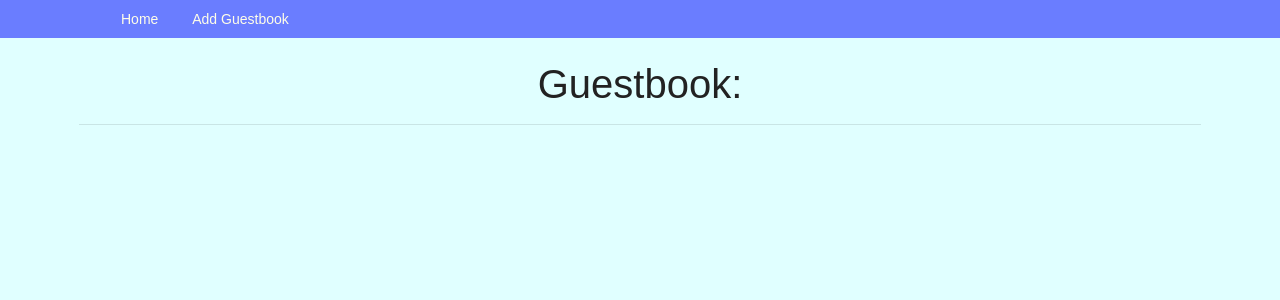
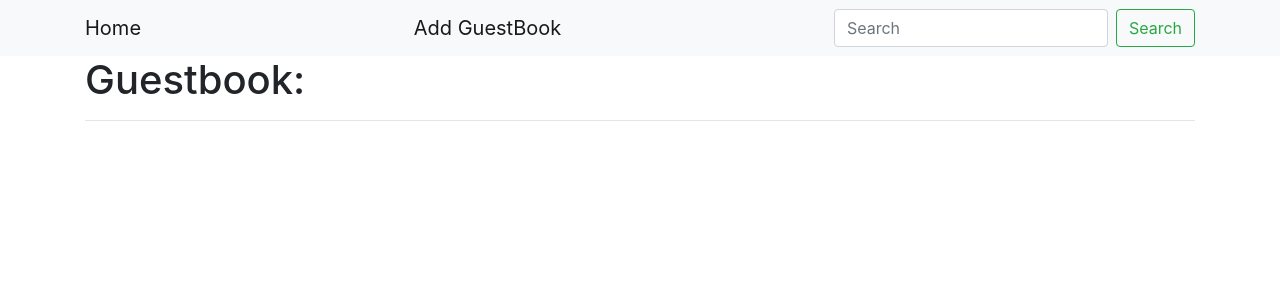
Before and after one commit to xislam/python_4_Exam_6_islam_nurdinov, a Django app: page / in a window 1280 px wide. Shown: the top 300 px of the page. Run offline with Django 3.2, Linux system fonts and the light colour scheme; data that the repository does not hold is empty; some libraries are stand-ins or nearby versions.

Commit message:
Сделан поеск сделан форма дя поеска

```diff
--- a/source/main/urls.py
+++ b/source/main/urls.py
@@ -24,5 +24,5 @@ urlpatterns = [
     path('status/add/', guestbook_create_view, name='guestbook_add'),
     path('guestbook/<int:pk>/edit/', guestbook_update_view, name='guestbook_update'),
     path('guestbook/<int:pk>/delete/', guestbook_delete_view, name='guestbook_delete'),
-    # path('task/<str:description>/search/', guestbook_seacrh, name='guestbook_seacrh')
+    path('search/', guestbook_seacrh, name='guestbook_seacrh')
 ]
--- a/source/webapp/forms.py
+++ b/source/webapp/forms.py
@@ -8,3 +8,7 @@ class GuestbookForm(forms.Form):
     post_author_name = forms.CharField(max_length=200, required=True, label='Имя Автора')
     text = forms.CharField(max_length=3000, required=True, label='Текст',   widget=widgets.Textarea)
     email = forms.CharField(max_length=254, required=True, label='Email', widget=widgets.EmailInput)
+
+
+class SeacrhForm(forms.Form):
+    author_name = forms.CharField(max_length=200, required=True, label='Имя')
--- a/source/webapp/static/css/style.css
+++ /dev/null
@@ -1,80 +0,0 @@
-body {
-    background: lightcyan;
-    color: #222222;
-    font-family: Arial, sans-serif;
-    margin-top: 60px;
-}
-
-h1 {
-    text-align: center;
-}
-
-.container {
-    max-width: 1200px;
-    width: 90%;
-    margin: 0 auto;
-
-}
-.navbar {
-    display: block;
-    background: #6a7dff;
-    position: fixed;
-    top: 0;
-    right: 0;
-    left: 0;
-    font-size: 0;
-    box-sizing: border-box;
-    padding: 7px 30px;
-}
-.menu {
-    font-size: 14px;
-    line-height: 1;
-    padding: 0;
-    margin: 0;
-    display: inline-block;
-    color: #fffee8;
-}
-
-.menu li {
-    display: inline-block;
-}
-
-.menu a {
-    display: inline-block;
-    text-decoration: none;
-    color: inherit;
-    padding: 5px 15px;
-}
-
-.menu a:hover {
-    color: #ffc122;
-    text-decoration: underline;
-}
-.pre {
-    white-space: pre-wrap;
-}
-
-label{
-    display: block;
-    width: 120px;
-}
-
-.form-error {
-
-    color: red;
-
-    font-size: 12px;
-
-    margin: 5px 0 0 0
-
-}
-
-
-
-.field-error {
-
-    border: solid 1px red;
-
-    box-shadow: red 0 0 3px;
-
-}
--- a/source/webapp/templates/base.html
+++ b/source/webapp/templates/base.html
@@ -12,13 +12,15 @@
     <link rel="stylesheet" href="{% static 'css/style.css' %}">
 </head>
 <body>
-<nav class="navbar">
-    <div class="container">
-        <ul class="menu">
-            <li><a href="{% url 'index' %}">Home</a></li>
-            {% block menu %}{% endblock %}
-        </ul>
-    </div>
+<nav class="navbar navbar-light bg-light">
+<div class="container">
+    <a class="navbar-brand" href="{% url 'index' %}">Home</a>
+    {% block menu %}{% endblock %}
+    <form class="form-inline" action="{% url 'guestbook_seacrh'  %}">
+        <input name="search" class="form-control mr-sm-2" type="search" placeholder="Search" aria-label="Search">
+        <button class="btn btn-outline-success my-2 my-sm-0" type="submit">Search</button>
+    </form>
+</div>
 </nav>
 <div class="container">
     {% block content %}{% endblock %}
--- a/source/webapp/templates/index.html
+++ b/source/webapp/templates/index.html
@@ -1,7 +1,8 @@
 {% extends 'base.html' %}
 
 {% block menu %}
-<li><a href="{% url 'guestbook_add' %}">Add Guestbook</a></li>
+<a class="navbar-brand" href="{% url 'guestbook_add' %}">Add GuestBook</a>
+
 {% endblock %}
 
 {% block content %}
--- a/source/webapp/views.py
+++ b/source/webapp/views.py
@@ -1,12 +1,14 @@
 from django.shortcuts import render, get_object_or_404, redirect
-from webapp.forms import GuestbookForm
+from webapp.forms import *
 from webapp.models import Guestbook
 
 
 def index_view(request, *args, **kwargs):
     guestbooks = Guestbook.objects.filter(status='active').order_by('-creation_date')
+    form = SeacrhForm()
     return render(request, 'index.html', context={
-        'guestbooks': guestbooks
+        'guestbooks': guestbooks,
+        'form': form
     })
 
 
@@ -70,8 +72,9 @@ def guestbook_delete_view(request, pk):
         return redirect('index')
 
 
-# def guestbook_seacrh(request):
-#     if request.method == 'GET':
-#          = request.GET.get('description')
-#         guestbook = Guestbook.objects.filter(description__icontains=description)
-#         return redirect('')
+def guestbook_seacrh(request):
+    author_name = request.GET.get('search')
+    guestbooks = Guestbook.objects.filter(post_author_name__contains=author_name).filter(status='active')
+    return render(request, 'index.html', context={
+        'guestbooks': guestbooks
+    })
```
